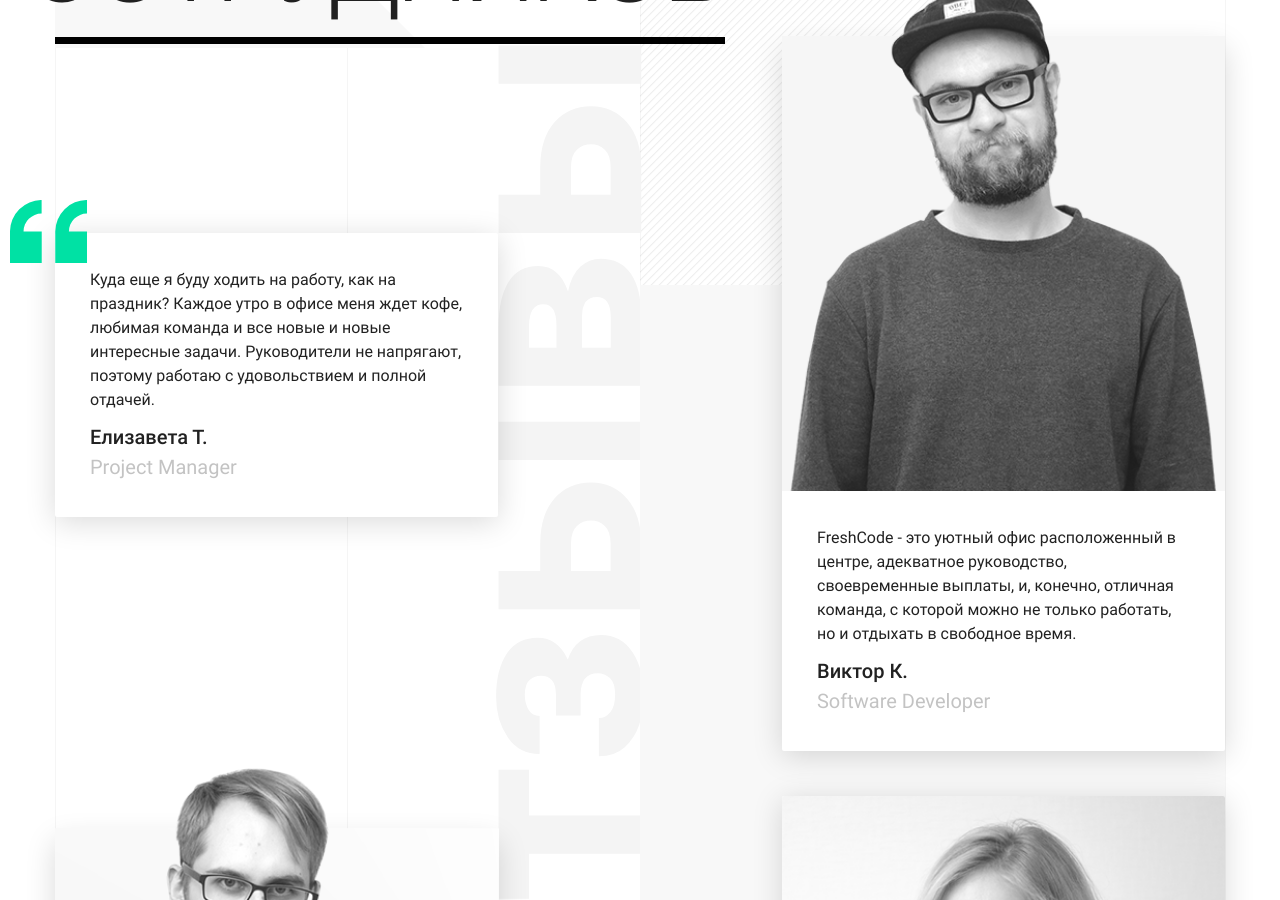
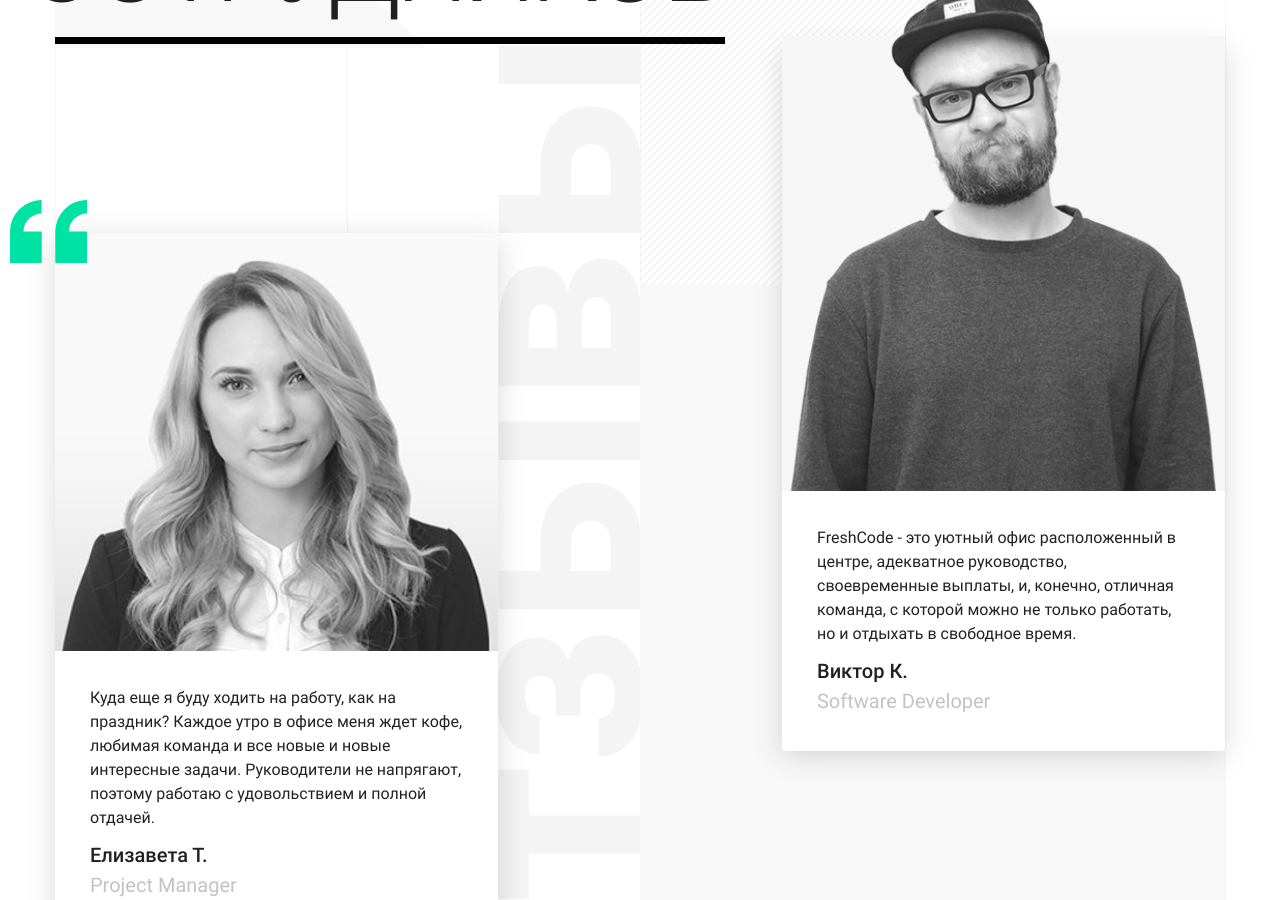
Before and after one commit to ilyafreshcode/freshcodeit.github.io, a Jekyll site: the page built from _pages/review.html, in a window 1280 px wide and 900 px high, scrolled down 417 px. Built offline with Jekyll 4.4.1, drawn with Linux system fonts in a browser that asks for light colours.

Commit message:
Update review.json

```diff
--- a/_data/review.json
+++ b/_data/review.json
@@ -1 +1 @@
-{"title":"Отзывы сотрудников","reviews":[{"text":"Куда еще я буду ходить на работу, как на праздник? Каждое утро в офисе меня ждет кофе, любимая команда и все новые и новые интересные задачи. Руководители не напрягают, поэтому работаю с удовольствием и полной отдачей.","name":"Елизавета Т.","title":"Project Manager"},{"text":"FreshCode - это уютный офис расположенный в центре, адекватное руководство, своевременные выплаты, и, конечно, отличная команда, с которой можно не только работать, но и отдыхать в свободное время.","name":"Виктор К.","title":"Software Developer","img":"/images/krasnogorskui.png"},{"text":"Я рад, что решился прийти на собеседование и попал в эту дружную команду. Здесь я получил незаменимый опыт, ценные связи и хорошую зарплату.","name":"Николай Г.","title":"Project Manager","img":"/images/gonchar.png"},{"text":"Еще на собеседовании я поняла, что мне здесь понравится. Приветливые, позитивные ребята в команде, уютный офис, хорошая техника. Что еще нужно для счастья начинающему программисту?","name":"Юлия Л.","title":"Software Developer","img":"/images/logvinovaU.png"}]}
+{"title":"Отзывы сотрудников","reviews":[{"text":"Куда еще я буду ходить на работу, как на праздник? Каждое утро в офисе меня ждет кофе, любимая команда и все новые и новые интересные задачи. Руководители не напрягают, поэтому работаю с удовольствием и полной отдачей.","name":"Елизавета Т.","title":"Project Manager","img":"/images/troyanova.jpg"},{"text":"FreshCode - это уютный офис расположенный в центре, адекватное руководство, своевременные выплаты, и, конечно, отличная команда, с которой можно не только работать, но и отдыхать в свободное время.","name":"Виктор К.","title":"Software Developer","img":"/images/krasnogorskui.png"},{"text":"Я рад, что решился прийти на собеседование и попал в эту дружную команду. Здесь я получил незаменимый опыт, ценные связи и хорошую зарплату.","name":"Николай Г.","title":"Project Manager","img":"/images/gonchar.png"},{"text":"Еще на собеседовании я поняла, что мне здесь понравится. Приветливые, позитивные ребята в команде, уютный офис, хорошая техника. Что еще нужно для счастья начинающему программисту?","name":"Юлия Л.","title":"Software Developer","img":"/images/logvinovaU.png"}]}
```
